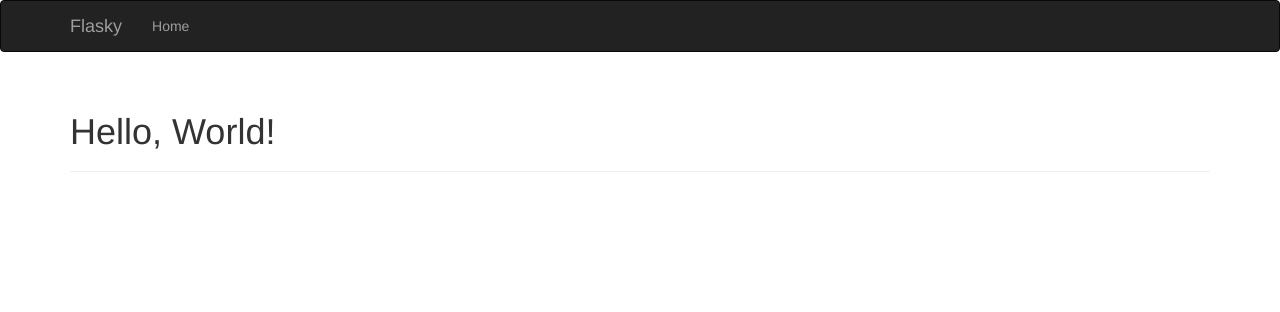
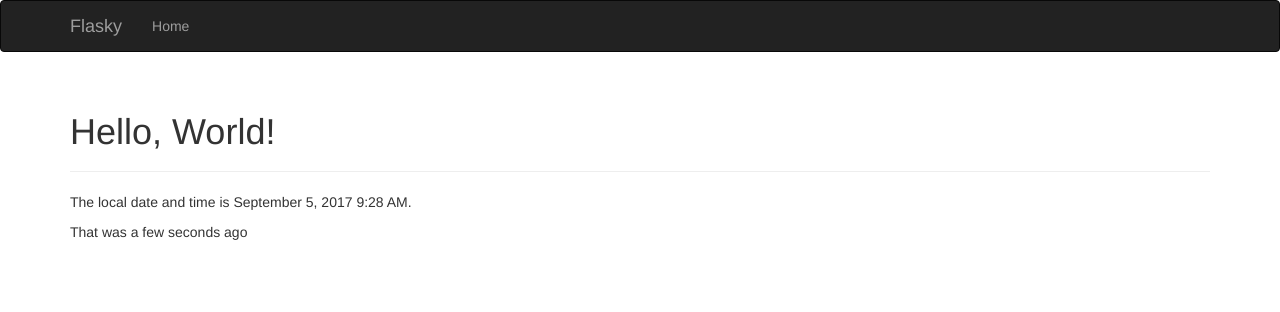
Before and after one commit to haishenming/myFlasky, a Flask app: page / in a window 1280 px wide. Shown: the top 312 px of the page. Run offline with Flask 2, Linux system fonts and the light colour scheme; some libraries are stand-ins or nearby versions.

Commit message:
第四章

```diff
--- a/myFlasky.py
+++ b/myFlasky.py
@@ -1,3 +1,5 @@
+from datetime import datetime
+
 from flask import Flask, render_template
 from flask import request
 from flask import make_response
@@ -5,15 +7,20 @@ from flask import redirect
 
 from flask_script import Manager
 from flask_bootstrap import Bootstrap
+from flask_moment import Moment
+from flask_wtf import Form
 
 app = Flask(__name__)
+app.config['SECRET_KEY'] = 'hard to guess string'
+
 manager = Manager(app)
 bootstrap = Bootstrap(app)
+moment = Moment(app)
 
 
 @app.route('/')
 def index():
-    return render_template("index.html")
+    return render_template("index.html", current_time=datetime.utcnow())
 
 
 @app.route('/user/<name>')
--- a/templates/base.html
+++ b/templates/base.html
@@ -27,6 +27,7 @@
     </div>
 {% endblock %}
 
-{% block script %}
+{% block scripts %}
     {{ super() }}
+    {{ moment.include_moment() }}
 {% endblock %}
--- a/templates/error_page/404.html
+++ b/templates/error_page/404.html
@@ -1,6 +1,6 @@
 {% extends 'base.html' %}
 
-{% block title %}flask{% endblock %}
+{% block title %}Flask - Page Not Found{% endblock %}
 
 {% block page_content %}
         <div class="page-header"><h1>404, Page Not Found!</h1></div>
--- a/templates/error_page/500.html
+++ b/templates/error_page/500.html
@@ -1,6 +1,6 @@
 {% extends 'base.html' %}
 
-{% block title %}flask{% endblock %}
+{% block title %}Flask - Internal Server Error{% endblock %}
 
 {% block page_content %}
         <div class="page-header"><h1>500, Internal Server Error!</h1></div>
--- a/templates/index.html
+++ b/templates/index.html
@@ -3,5 +3,7 @@
 {% block title %}flask{% endblock %}
 
 {% block page_content %}
-        <div class="page-header"><h1>Hello, World!</h1></div>
+    <div class="page-header"><h1>Hello, World!</h1></div>
+    <p>The local date and time is {{ moment(current_time).format('LLL') }}.</p>
+    <p>That was {{ moment(current_time).fromNow(refresh=True) }}</p>
 {% endblock %}
```
